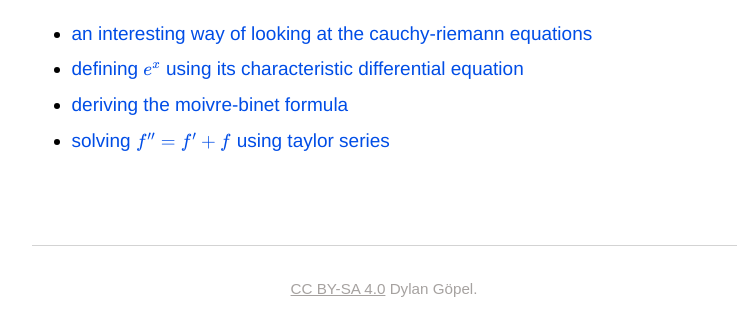
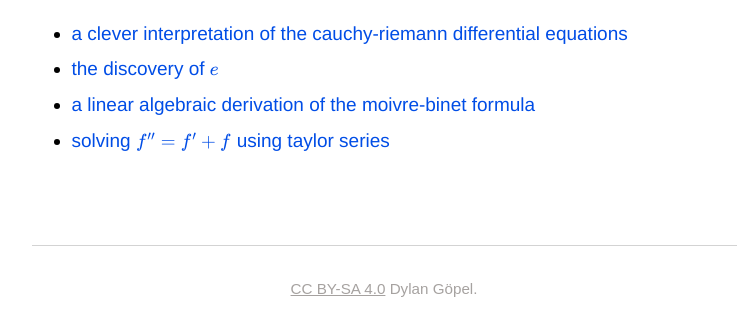
Before and after one commit to dylangoepel/dylangoepel.github.io, a plain HTML site: page index.html in a window 1280 px wide. Shown: the part 182-518 px from the top of the page, without its empty margins (256-1009 px from the left). Drawn offline with Linux system fonts and the light colour scheme.

Commit message:
change titles

```diff
--- a/index.html
+++ b/index.html
@@ -26,11 +26,11 @@
 <!-- Content appended here -->
 <div class="franklin-content"><h1 id="recent_articles"><a href="#recent_articles" class="header-anchor">recent articles</a></h1>
 <ul>
-<li><p><a href="cauchy-riemann">an interesting way of looking at the cauchy-riemann equations</a></p>
+<li><p><a href="cauchy-riemann">a clever interpretation of the cauchy-riemann differential equations</a></p>
 </li>
-<li><p><a href="def-e">defining \(e^x\) using its characteristic differential equation</a></p>
+<li><p><a href="def-e">the discovery of \(e\)</a></p>
 </li>
-<li><p><a href="moivre-binet">deriving the moivre-binet formula</a></p>
+<li><p><a href="moivre-binet">a linear algebraic derivation of the moivre-binet formula</a></p>
 </li>
 <li><p><a href="2-deg-diffeq">solving \(f'' = f' + f\) using taylor series</a></p>
 </li>
```
